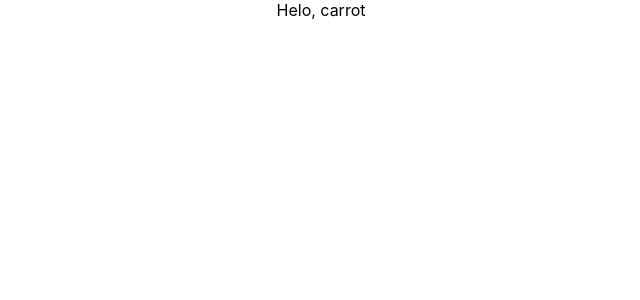
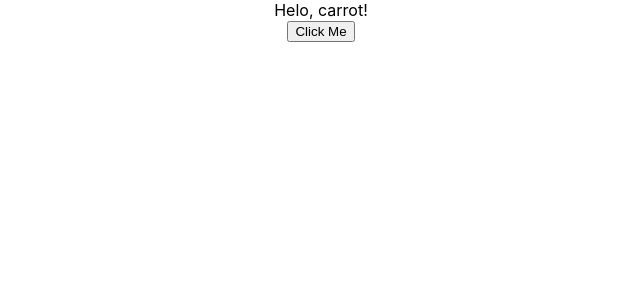
Before and after one commit to yourcarrot0214/ts-react-tutorial, a React (Create React App) app: page / in a window 1280 px wide. Shown: the top 300 px of the page, without its empty margins (319-959 px from the left). Built offline with nearby package versions, Linux system fonts and the light colour scheme.

Commit message:
function component 기본구조와 default props 설정

```diff
--- a/src/App.tsx
+++ b/src/App.tsx
@@ -3,9 +3,10 @@ import "./App.css";
 import Greetings from "./Greetings";
 
 function App() {
+  const handleButton = (name: string) => console.log(name);
   return (
     <div className='App'>
-      <Greetings name='carrot' />
+      <Greetings name='carrot' onClick={handleButton} />
     </div>
   );
 }
--- a/src/Greetings.tsx
+++ b/src/Greetings.tsx
@@ -2,16 +2,27 @@ import React from "react";
 
 type GreetingsProps = {
   name: string;
-  mark?: string;
+  mark: string;
+  onClick: (name: string) => void;
 };
 
-const Greetings: React.FC<GreetingsProps> = ({ name, mark }) => {
+function Greetings({ name, mark, onClick }: GreetingsProps) {
+  const buttonClick = () => onClick(name);
   return (
-    <div>
-      Helo, {name}
-      {mark}
-    </div>
+    <>
+      <div>
+        Helo, {name}
+        {mark}
+      </div>
+      <div>
+        <button onClick={buttonClick}>Click Me</button>
+      </div>
+    </>
   );
+}
+
+Greetings.defaultProps = {
+  mark: "!",
 };
 
 export default Greetings;
@@ -23,5 +34,4 @@ export default Greetings;
 
   다만 defaultProps가 제대로 동작하지 않는다는 단점이 있다.
   defaultProps를 비구조화 할당 단계에서 사용해야 에러가 발생하지 않는다.
-  - 레거시가 된 부분일 수 있으니 코드 테스트 할 것.
 */
```
Also changed, not shown: tsconfig.json (+9 -3 lines).
